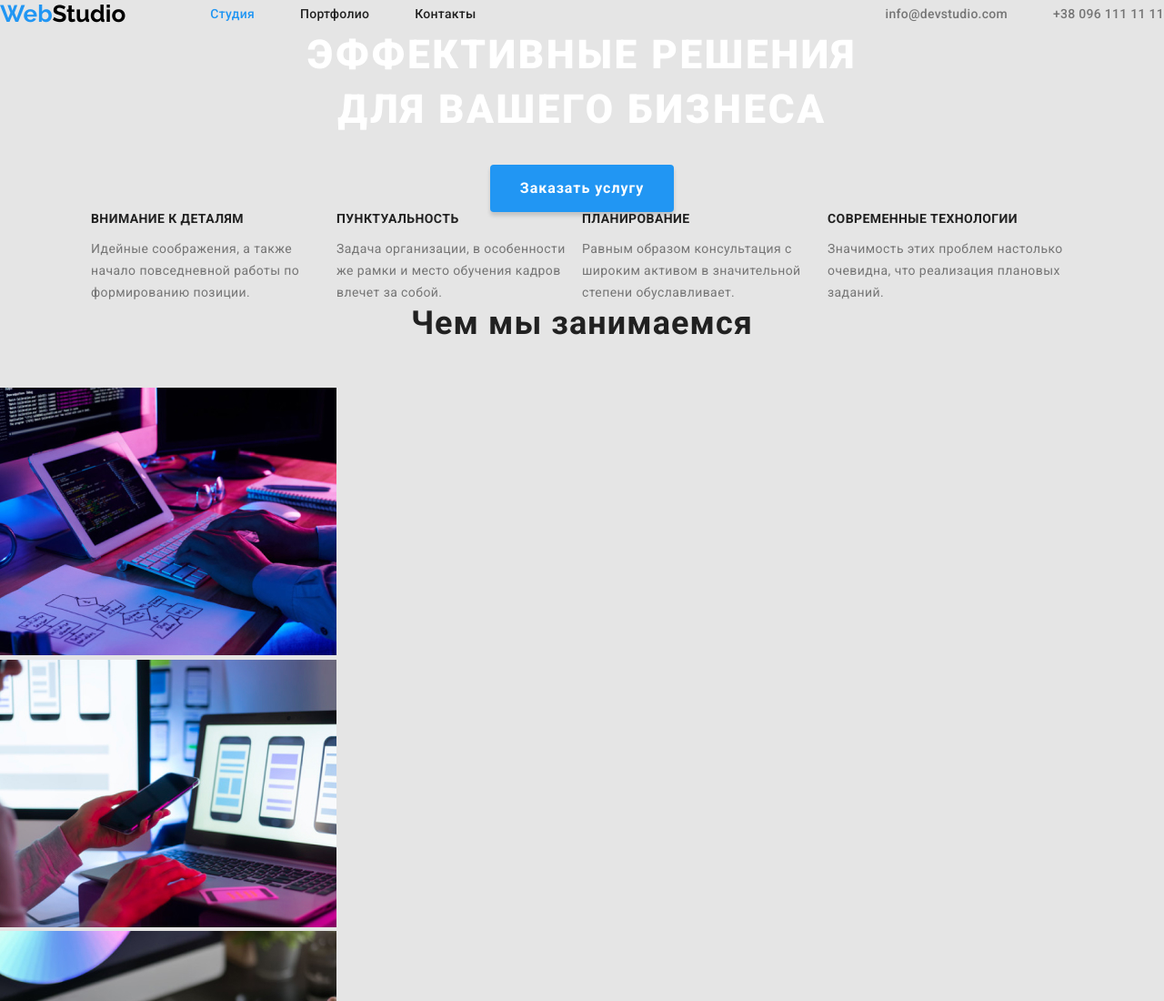
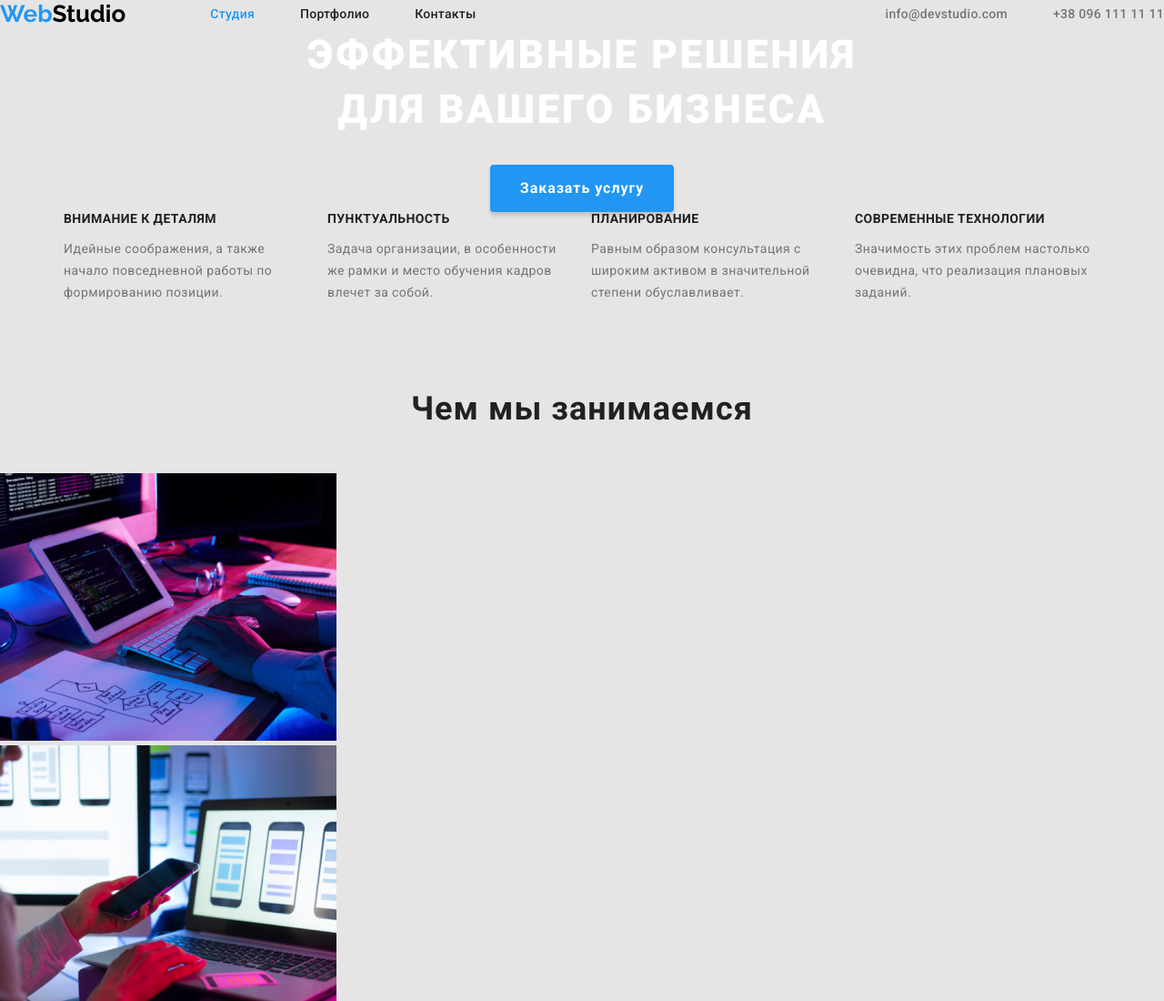
Before and after one commit to AndrL2311/goit-markup-hw-03, a plain HTML site: page index.html in a window 1280 px wide. Shown: the top 1100 px of the page at 91% size. Drawn offline with nearby package versions, Linux system fonts and the light colour scheme.

Commit message:
Доделал блок properties

```diff
--- a/css/styles.css
+++ b/css/styles.css
@@ -147,9 +147,13 @@ body {
 .properties-item {
   width: 270px;
 }
+.properties-item + .properties-item {
+  margin-left: 20px;
+}
 .list-properties {
   display: flex;
   justify-content: center;
+  margin-bottom: 94px;
 }
 
 .title-employment,
```
